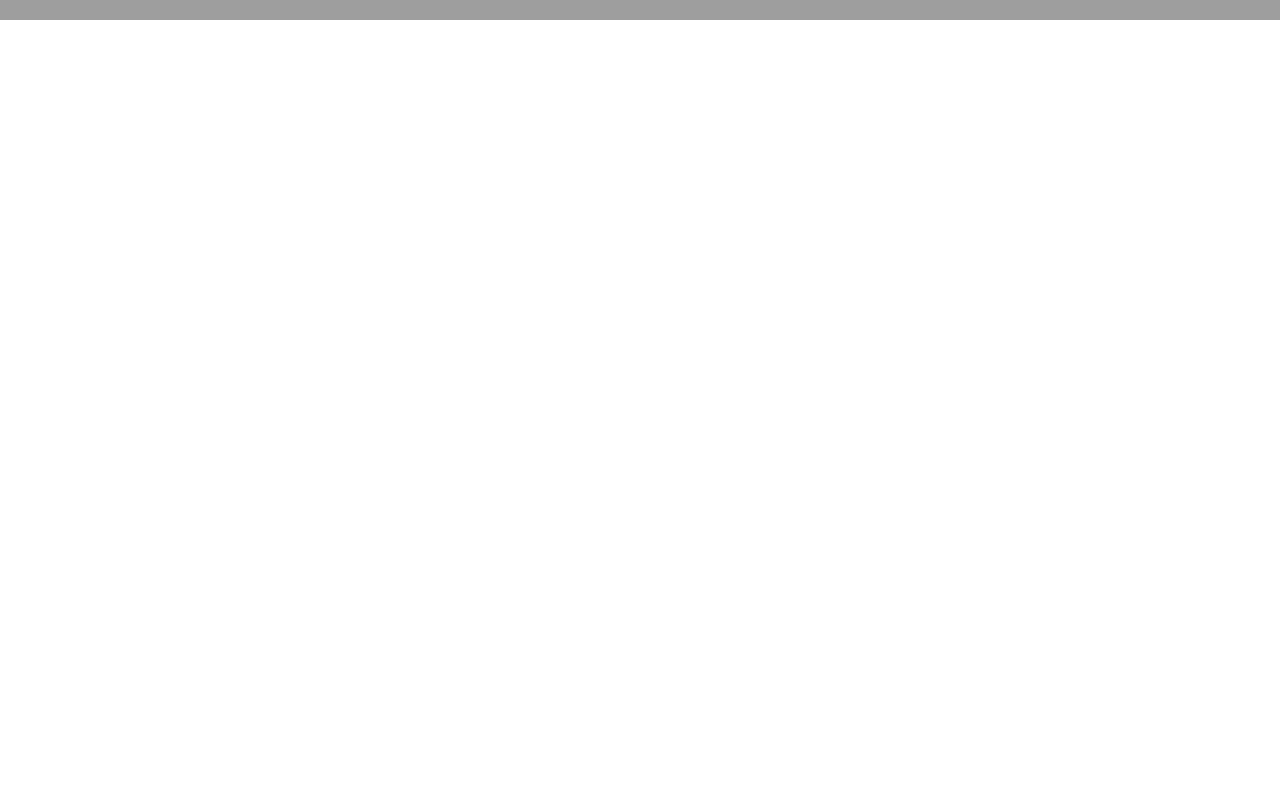
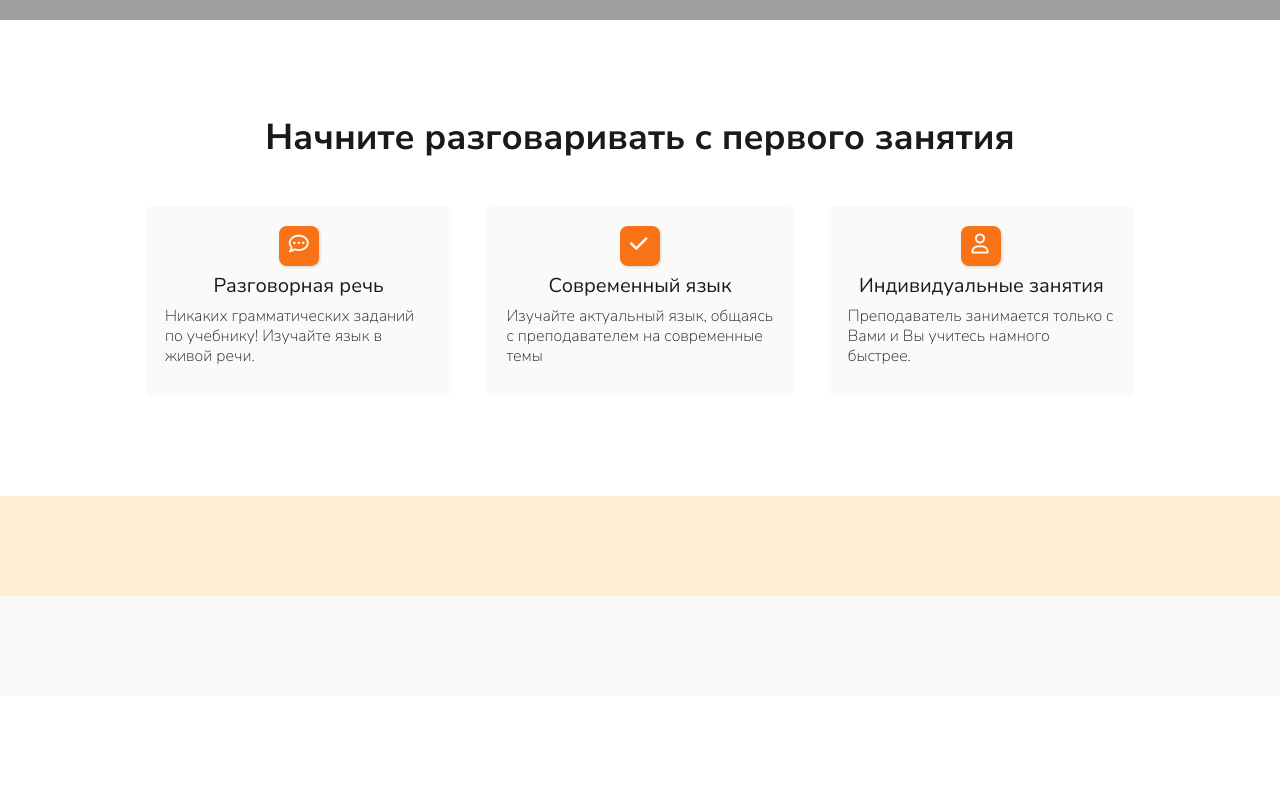
Before and after one commit to Disaeva/02_Landing-page, a plain HTML site: page index.html in a window 1280 px wide. Shown: the part 780-1579 px from the top of the page. Before the commit the page ends 800 px from the top, so only its background shows below. Drawn offline with Linux system fonts and the light colour scheme; grey boxes are pictures that could not be loaded.

Commit message:
features section

```diff
--- a/index.html
+++ b/index.html
@@ -44,6 +44,50 @@
                 </div>
             </div>
         </div>
+        <main class="section"> <!--главная секция с 4мя подсекциями-->
+            <section class="section"> <!--уникальность-->
+                <div class="content">
+                    <h2> Начните разговаривать с первого занятия</h2>
+                    <div class="features">
+                        <div class="features__item">
+                            <div class="features__icon">
+                                <i class="fa-regular fa-comment-dots fa-lg"></i>
+                            </div>
+                            <p class="features__title">Разговорная речь</p>
+                            <p class="features__text">Никаких грамматических заданий по учебнику! Изучайте язык в живой речи.</p>
+                        </div>
+                        <div class="features__item">
+                            <div class="features__icon">
+                                <i class="fa-solid fa-check fa-lg"></i>
+                            </div>
+                            <p class="features__title">Современный язык</p>
+                            <p class="features__text">Изучайте актуальный язык, общаясь с преподавателем на современные темы</p>
+                        </div>
+                        <div class="features__item">
+                            <div class="features__icon">
+                                <i class="fa-regular fa-user fa-lg"></i>
+                            </div>
+                            <p class="features__title">Индивидуальные занятия</p>
+                            <p class="features__text">Преподаватель занимается только с Вами и Вы учитесь намного быстрее.</p>
+
+                        </div>
+                    </div>
+                </div>
+            </section>
+
+            <section class="section section_orange"> <!--форма записи-->
+
+            </section>
+
+            <section class="section section_gray" id="#feedback"> <!--отзывы-->
+
+            </section>
+
+            <section class="section" id="#price"> <!--цены-->
+
+            </section>
+
+        </main>
 
     </body>
 </html>
--- a/style_landing.css
+++ b/style_landing.css
@@ -97,3 +97,58 @@ h1 {
     padding: 20px 30px;
     border: solid var(--light-orange);
 }
+
+.section {
+    padding: 50px 0;
+}
+.section_orange {
+    background-color: var(--light-orange);
+}
+.section_gray {
+    background-color: var(--light-gray);
+}
+
+h2 {
+    font-size: 36px;
+    text-align: center;
+    font-weight: 700;
+}
+
+.features {
+    display: flex;
+    justify-content: space-around;
+    padding: 50px 0;
+}
+
+.features__item {
+    display: flex;
+    flex-direction: column;
+    align-items: center;
+    width: 30%;
+    background-color: var(--light-gray);
+    padding: 20px;
+    border-radius: 8px;
+}
+
+.features__icon {
+    width: 40px;
+    height: 40px;
+    margin-bottom: 10px;
+    color: #FAFAF9;
+    background-color: var(--dark-orange);
+    padding: 10px;
+    border-radius: 8px;
+    box-shadow: 1px 1px 3px #d6d3d1;
+}
+
+.features__title {
+    font-size: 20px;
+    font-weight: 400;
+}
+
+.features__text {
+    font-size: 16px;
+    font-weight: 200;
+    padding: 10px 0;
+    line-height: 20px;
+}
```
